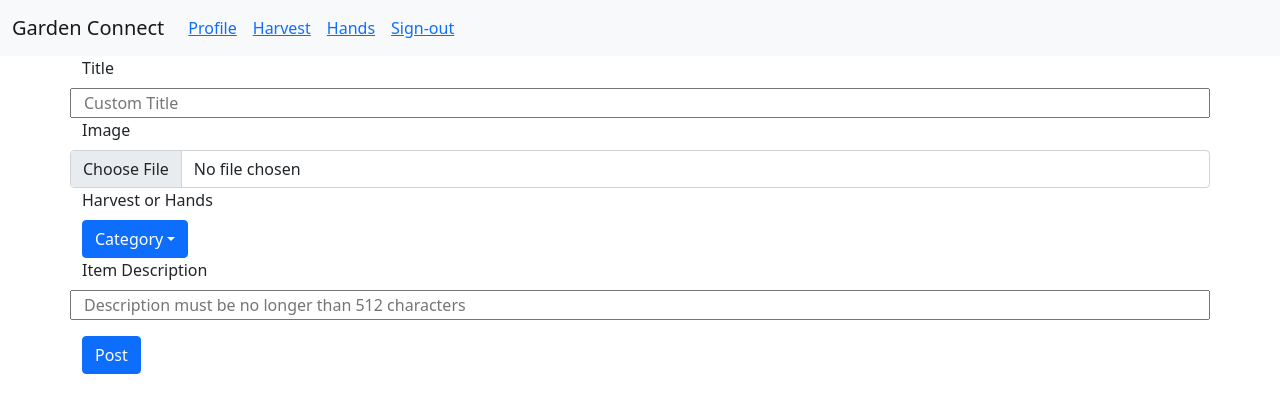
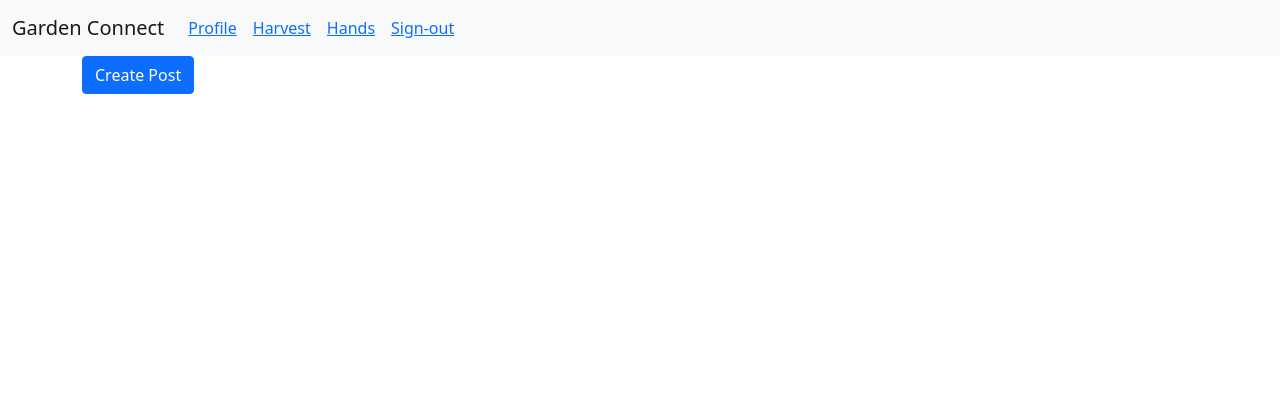
Before and after one commit to garden-connect/garden-connect, a React (Create React App) app in the folder frontend/: page /post in a window 1280 px wide. Shown: the top 412 px of the page. Built offline with nearby package versions, Linux system fonts and the light colour scheme.

Commit message:
made minor changes to message.js

```diff
--- a/frontend/src/ui/Message.js
+++ b/frontend/src/ui/Message.js
@@ -1,13 +1,12 @@
 import React, {useState} from "react";
-import {Modal, Button, Row, Col, InputGroup, FormControl} from "react-bootstrap";
-
+import {Modal, Button, Row, Col, InputGroup, FormControl, Container} from "react-bootstrap";
 
 export const Message = () => {
     const [lgShow, setLgShow] = useState(false);
 
     return (
         <>
-
+            <Container>
             <Button variant="primary" onClick={() => setLgShow(true)}>
                 Messages
             </Button>
@@ -55,6 +54,7 @@ export const Message = () => {
                         </Row>
                 </Modal.Body>
             </Modal>
+            </Container>
         </>
     )
 }
--- a/frontend/src/ui/Post.js
+++ b/frontend/src/ui/Post.js
@@ -1,16 +1,33 @@
-import React from "react";
-import {Button, Container, Dropdown, DropdownButton, Form, FormLabel, Row} from "react-bootstrap";
+import React, {useState} from "react";
+import {Button, Container, Dropdown, DropdownButton, Form, FormLabel, Modal, Row} from "react-bootstrap";
 
+//This is for creating post
 
 export const Post = () => {
+    const [lgShow, setLgShow] = useState(false);
     return (
         <>
             <main>
                 <Container>
-                {/*Create Post Form*/}
+                    {/*Modal pop up button*/}
+                    <Button variant="primary" onClick={() => setLgShow(true)}>
+                        Create Post
+                    </Button>
+                    {/*Modal*/}
+                    <Modal
+                        size={"lg"}
+                        show={lgShow}
+                        onHide={() => setLgShow(false)}
+                        dialogClassName="modal-90w"
+                        aria-labelledby="example-custom-modal-styling-title"
+                    >
+                        <Modal.Header closeButton>
+                        </Modal.Header>
+                        <Modal.Body>
+                            {/*Create Post Form*/}
                 <Form>
                     <Row>
-                        {/*Post Form Title Input*/}
+                        {/*Title Input*/}
                         <FormLabel>Title</FormLabel>
                         <input id={"postTitle"} placeholder={"Custom Title"}/>
                         {/*Image Input*/}
@@ -27,8 +44,13 @@ export const Post = () => {
                         <FormLabel>Item Description</FormLabel>
                         <input id={"postDescription"} placeholder={"Description must be no longer than 512 characters"}/>
                     </Row>
-                    <Button className={"mt-3"}>Post</Button>
+                    <div className={"mt-3"}>
+                    <Button>Post</Button>
+                    <Button className={"mx-3"}>Cancel</Button>
+                    </div>
                 </Form>
+                        </Modal.Body>
+                    </Modal>
                 </Container>
             </main>
         </>
```
